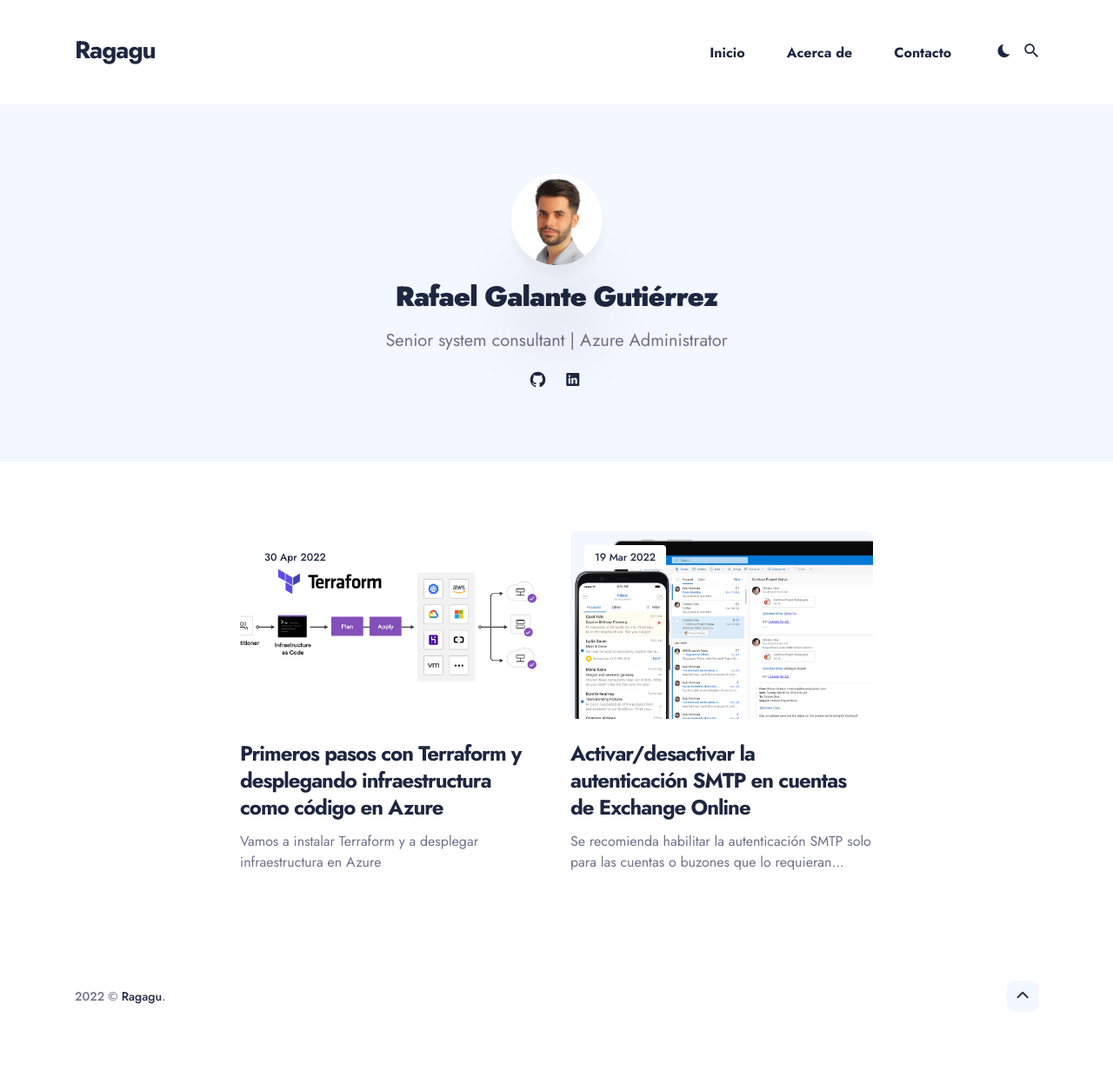
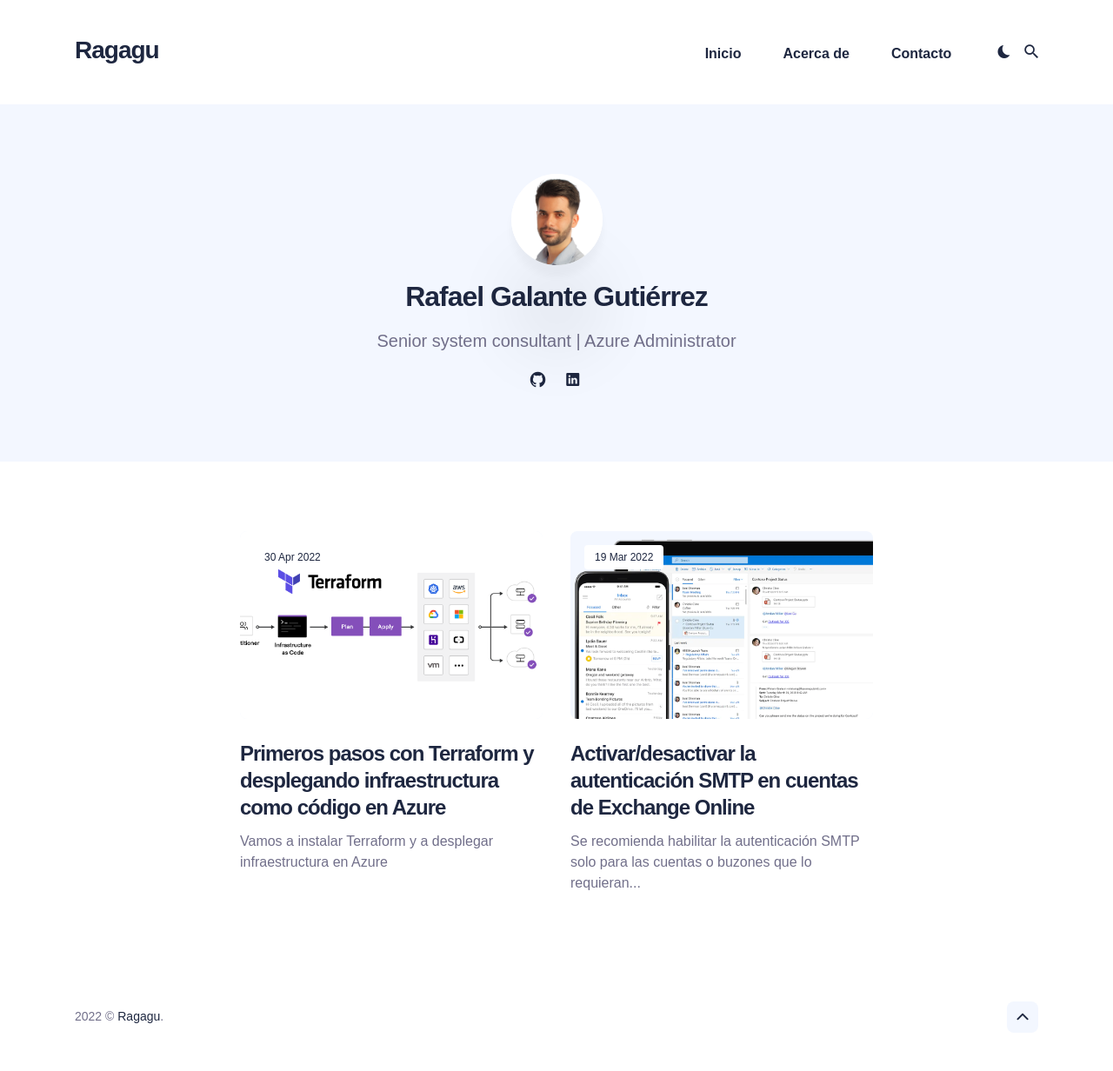
Before and after one commit to ragagu/ragagu-blog, a Jekyll site: the page built from index.html, in a window 1280 px wide. Shown: the whole page at 87% size. Built offline with Jekyll 4.4.1, drawn with Linux system fonts in a browser that asks for light colours; nearby versions of some CDN libraries; the list of posts is cut into pages by our own code; before the commit the page ends 1208 px from its top, so only the background shows below that.

Commit message:
Update _variables.scss

```diff
--- a/_sass/0-settings/_variables.scss
+++ b/_sass/0-settings/_variables.scss
@@ -19,12 +19,12 @@ $base-font-size: 20px;
 $base-font-style: normal;
 $base-font-variant: normal;
 $base-font-weight: normal;
-$base-font-family: 'Jost', Helvetica Neue, Helvetica, Arial, sans-serif;
+$base-font-family: Arial, Helvetica, sans-serif;
 $base-line-height: 1.5;
 
 // Headings
 $heading-font-weight: 700;
-$heading-font-family: 'Jost', Helvetica Neue, Helvetica, Arial, sans-serif;
+$heading-font-family: Arial, Helvetica, sans-serif;
 
 $font-size-h1:  36px;
 $font-size-h2:  28px;
```
